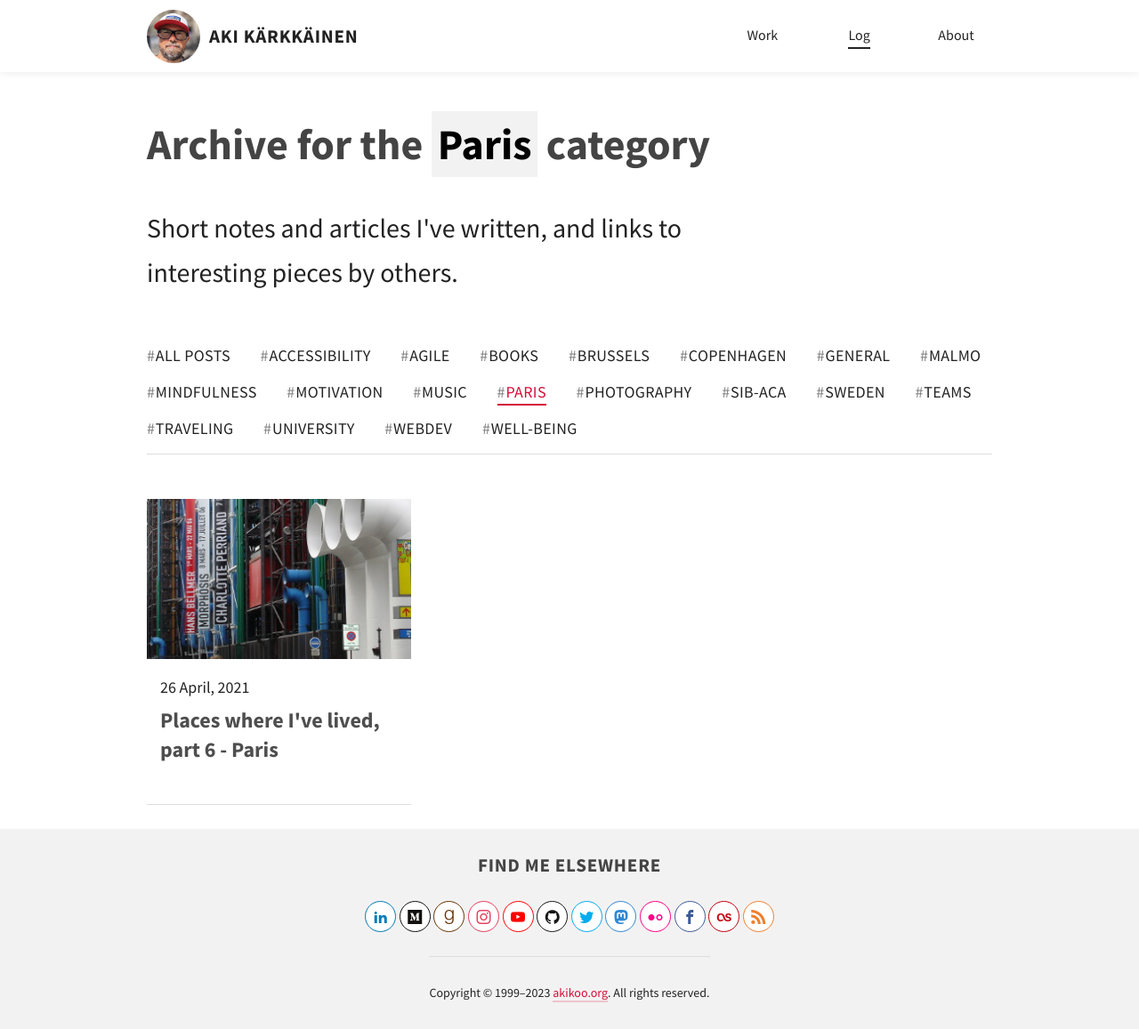
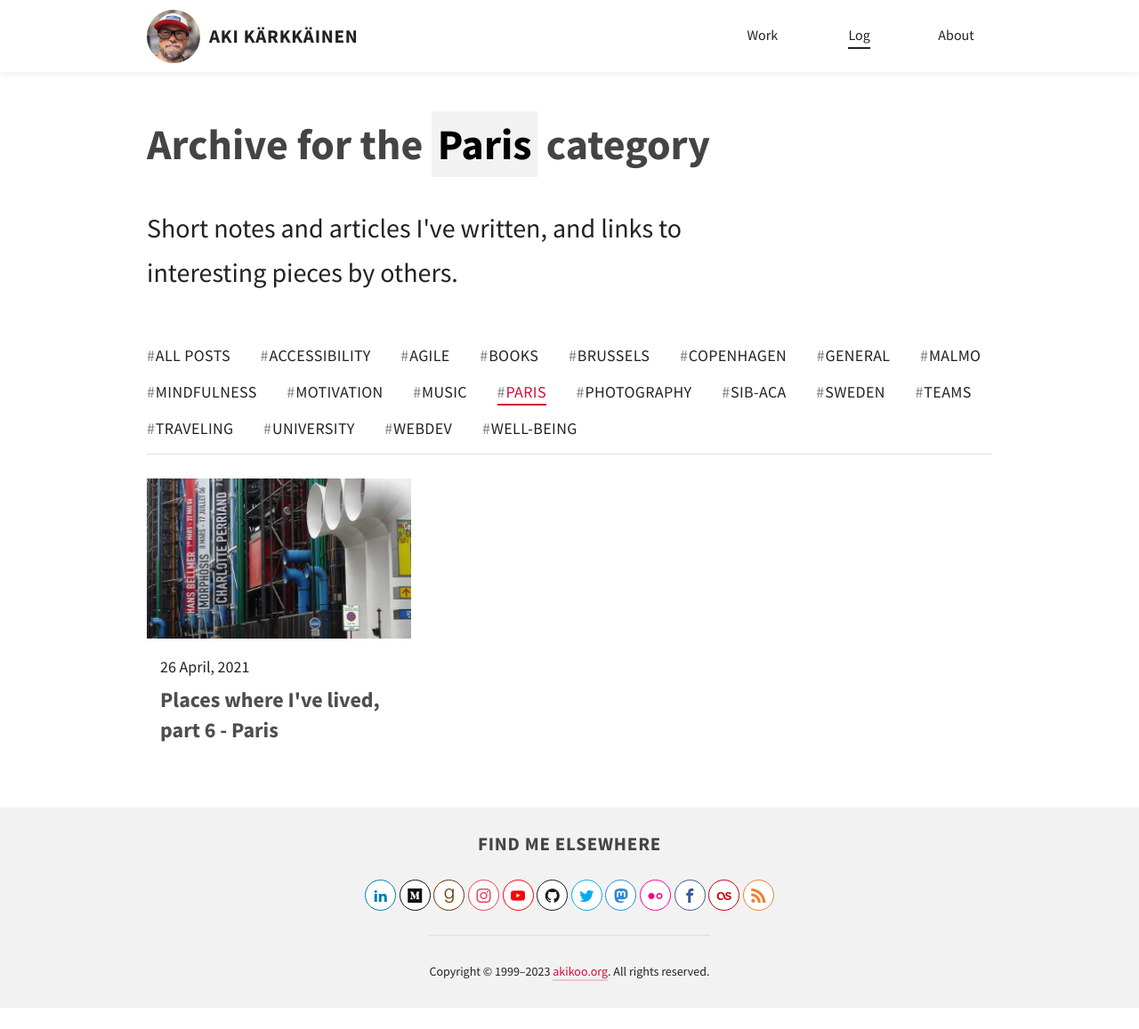
Before and after one commit to akikoo/akikoo.github.io, a Jekyll site: the page built from _category/paris.html, in a window 1280 px wide and 1157 px high. Shown: the whole window at 89% size. Built offline with Jekyll 4.4.1, drawn with Linux system fonts in a browser that asks for light colours; some web fonts are replaced.

Commit message:
Adjust spacings in article collection

```diff
--- a/_sass/components/modules/_article.scss
+++ b/_sass/components/modules/_article.scss
@@ -8,11 +8,16 @@
 .h-entry {
   &--in-collection {
     background: #fff;
+    padding: $gutter;
     position: relative;
 
     display: flex;
     flex-direction: column;
     width: 100%;
+
+    @include respond-to($breakpoint-small) {
+      padding: 0;
+    }
 
     .e-content {
       display: flex;
@@ -105,20 +110,21 @@
     flex: 0 0 100%;
     display: flex;
     word-break: break-word;
+    margin: 0 0 $gutter;
   }
 
   @include respond-to($breakpoint-small) {
     &__item {
       flex: 0 0 calc(50% - #{$gutter * 2});
-      border-bottom: 1px solid $color-border;
-      margin: 0 $gutter;
-      padding: $gutter * 2 0;
+      margin: $gutter $gutter $gutter * 2;
     }
   }
 
   @include respond-to($breakpoint-medium) {
     &__item {
       flex: 0 0 calc(33.3333% - #{$gutter * 2});
+      margin: 0 $gutter;
+      margin: $gutter/2 $gutter $gutter * 2;
     }
   }
 
--- a/_sass/components/modules/_post-meta.scss
+++ b/_sass/components/modules/_post-meta.scss
@@ -4,11 +4,11 @@
 
 .entry-meta {
   margin: 0;
-  margin: 0 15px 0;
   font-weight: $font-weight-regular;
 
   @include respond-to($breakpoint-medium) {
     @include size-and-leading(18);
+    margin: 0 $gutter 0;
   }
 
   &--single {
@@ -28,7 +28,15 @@
   object-fit: cover;
   object-position: center;
   height: max(5vw, 10rem);
-  @include margin(0, $base-line-height / 1.5);
+  @include margin(0, $base-line-height / 2);
+
+  @include respond-to($breakpoint-small) {
+    @include margin(0, $base-line-height / 2.5);
+  }
+
+  @include respond-to($breakpoint-medium) {
+    @include margin(0, $base-line-height / 1.5);
+  }
 
   // Entry image placeholder (no image yet) in collection
   &--noimg {
```
